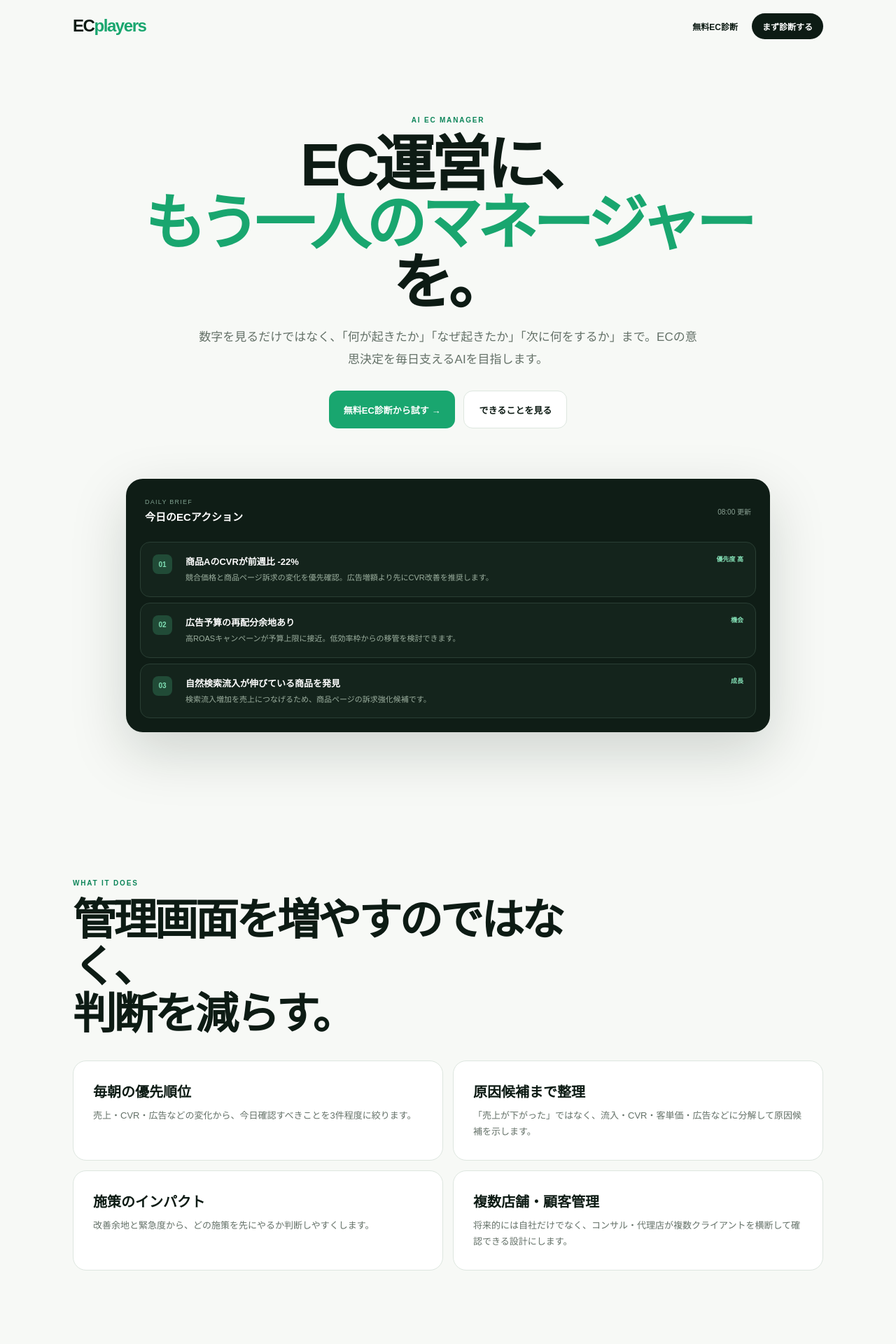
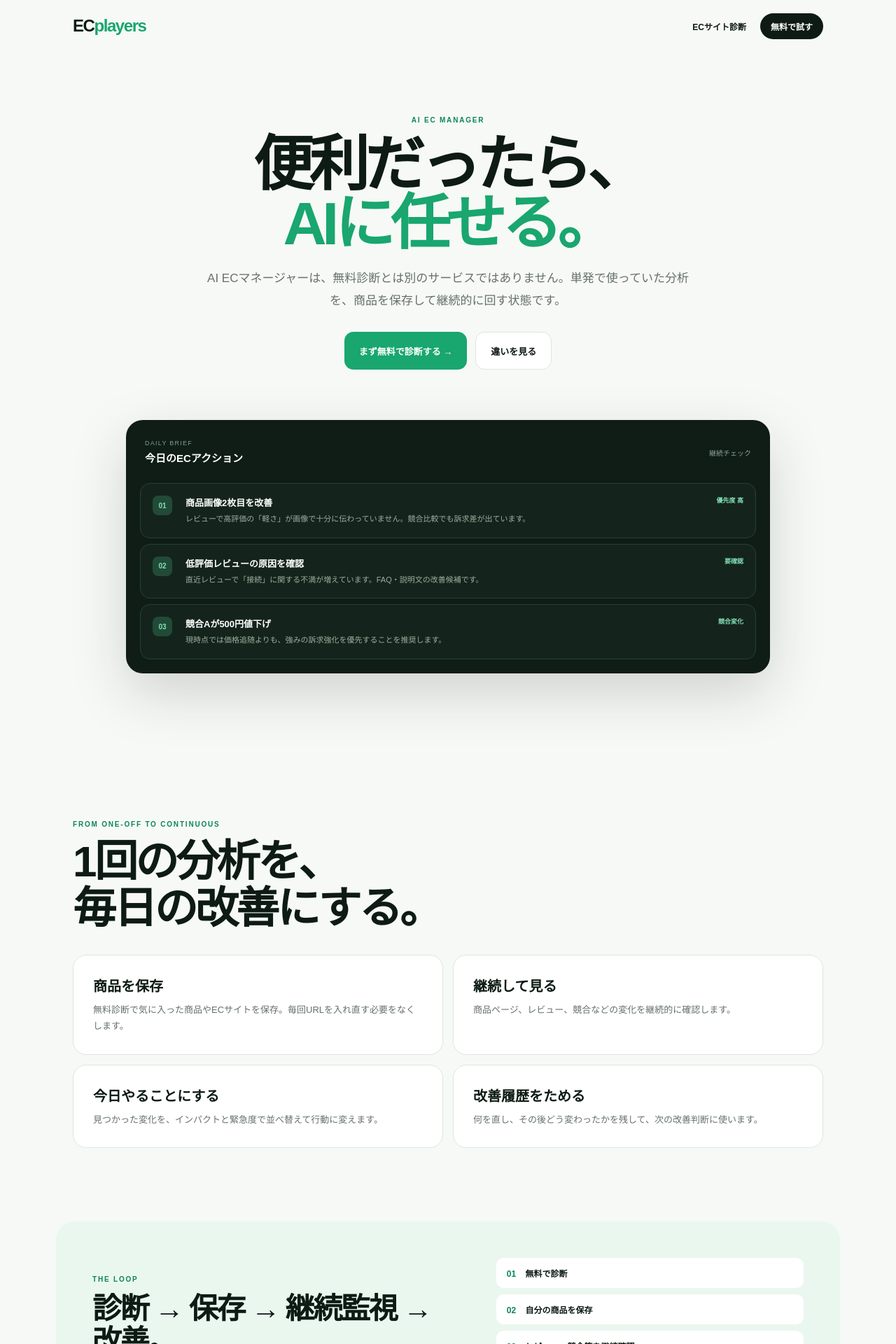
Before and after one commit to hrt14/ecplayers, a Next.js app: page /ai-manager in a window 1280 px wide. Shown: the top 1920 px of the page at 70% size. Built offline with nearby package versions, Linux system fonts and the light colour scheme.

Commit message:
Align AI manager page with continuous free-tool experience

```diff
--- a/app/ai-manager/page.tsx
+++ b/app/ai-manager/page.tsx
@@ -1,43 +1,43 @@
 import styles from './ai-manager.module.css'
 
 const items = [
-  ['毎朝の優先順位', '売上・CVR・広告などの変化から、今日確認すべきことを3件程度に絞ります。'],
-  ['原因候補まで整理', '「売上が下がった」ではなく、流入・CVR・客単価・広告などに分解して原因候補を示します。'],
-  ['施策のインパクト', '改善余地と緊急度から、どの施策を先にやるか判断しやすくします。'],
-  ['複数店舗・顧客管理', '将来的には自社だけでなく、コンサル・代理店が複数クライアントを横断して確認できる設計にします。'],
+  ['商品を保存', '無料診断で気に入った商品やECサイトを保存。毎回URLを入れ直す必要をなくします。'],
+  ['継続して見る', '商品ページ、レビュー、競合などの変化を継続的に確認します。'],
+  ['今日やることにする', '見つかった変化を、インパクトと緊急度で並べ替えて行動に変えます。'],
+  ['改善履歴をためる', '何を直し、その後どう変わったかを残して、次の改善判断に使います。'],
 ]
 
 export default function AIManagerPage() {
   return (
     <main className={styles.page}>
-      <header className={styles.header}><a href="/" className={styles.brand}>EC<span>players</span></a><nav><a href="/diagnosis">無料EC診断</a><a className={styles.cta} href="/diagnosis">まず診断する</a></nav></header>
+      <header className={styles.header}><a href="/" className={styles.brand}>EC<span>players</span></a><nav><a href="/diagnosis">ECサイト診断</a><a className={styles.cta} href="/diagnosis">無料で試す</a></nav></header>
 
       <section className={styles.hero}>
         <div className={styles.kicker}>AI EC MANAGER</div>
-        <h1>EC運営に、<br /><em>もう一人のマネージャー</em>を。</h1>
-        <p>数字を見るだけではなく、「何が起きたか」「なぜ起きたか」「次に何をするか」まで。ECの意思決定を毎日支えるAIを目指します。</p>
-        <div className={styles.actions}><a className={styles.primary} href="/diagnosis">無料EC診断から試す →</a><a className={styles.secondary} href="#roadmap">できることを見る</a></div>
+        <h1>便利だったら、<br /><em>AIに任せる。</em></h1>
+        <p>AI ECマネージャーは、無料診断とは別のサービスではありません。単発で使っていた分析を、商品を保存して継続的に回す状態です。</p>
+        <div className={styles.actions}><a className={styles.primary} href="/diagnosis">まず無料で診断する →</a><a className={styles.secondary} href="#roadmap">違いを見る</a></div>
       </section>
 
       <section className={styles.demo}>
-        <div className={styles.demoHead}><div><small>DAILY BRIEF</small><strong>今日のECアクション</strong></div><span>08:00 更新</span></div>
-        <div className={styles.alert}><b>01</b><div><strong>商品AのCVRが前週比 -22%</strong><p>競合価格と商品ページ訴求の変化を優先確認。広告増額より先にCVR改善を推奨します。</p></div><em>優先度 高</em></div>
-        <div className={styles.alert}><b>02</b><div><strong>広告予算の再配分余地あり</strong><p>高ROASキャンペーンが予算上限に接近。低効率枠からの移管を検討できます。</p></div><em>機会</em></div>
-        <div className={styles.alert}><b>03</b><div><strong>自然検索流入が伸びている商品を発見</strong><p>検索流入増加を売上につなげるため、商品ページの訴求強化候補です。</p></div><em>成長</em></div>
+        <div className={styles.demoHead}><div><small>DAILY BRIEF</small><strong>今日のECアクション</strong></div><span>継続チェック</span></div>
+        <div className={styles.alert}><b>01</b><div><strong>商品画像2枚目を改善</strong><p>レビューで高評価の「軽さ」が画像で十分に伝わっていません。競合比較でも訴求差が出ています。</p></div><em>優先度 高</em></div>
+        <div className={styles.alert}><b>02</b><div><strong>低評価レビューの原因を確認</strong><p>直近レビューで「接続」に関する不満が増えています。FAQ・説明文の改善候補です。</p></div><em>要確認</em></div>
+        <div className={styles.alert}><b>03</b><div><strong>競合Aが500円値下げ</strong><p>現時点では価格追随よりも、強みの訴求強化を優先することを推奨します。</p></div><em>競合変化</em></div>
       </section>
 
       <section className={styles.section} id="roadmap">
-        <div className={styles.sectionHead}><span>WHAT IT DOES</span><h2>管理画面を増やすのではなく、<br />判断を減らす。</h2></div>
+        <div className={styles.sectionHead}><span>FROM ONE-OFF TO CONTINUOUS</span><h2>1回の分析を、<br />毎日の改善にする。</h2></div>
         <div className={styles.grid}>{items.map(([title, text]) => <article key={title}><h3>{title}</h3><p>{text}</p></article>)}</div>
       </section>
 
       <section className={styles.loop}>
-        <div><span>THE LOOP</span><h2>見る → 考える → 動く → 学ぶ。</h2><p>ECplayersは、最終的にこの改善ループをAIと人間で回し続ける仕組みを目指します。</p></div>
-        <ol><li><b>01</b> データを取得</li><li><b>02</b> 課題・機会を発見</li><li><b>03</b> 次のアクションを決定</li><li><b>04</b> AIまたは人が実行</li><li><b>05</b> 結果を再評価</li></ol>
+        <div><span>THE LOOP</span><h2>診断 → 保存 → 継続監視 → 改善。</h2><p>無料では「今」を見る。AI ECマネージャーでは、その後も見続けて変化を行動に変えます。</p></div>
+        <ol><li><b>01</b> 無料で診断</li><li><b>02</b> 自分の商品を保存</li><li><b>03</b> レビュー・競合等を継続確認</li><li><b>04</b> 今日やることを提示</li><li><b>05</b> 改善履歴を蓄積</li></ol>
       </section>
 
       <section className={styles.now}>
-        <span>NOW BUILDING</span><h2>いまは、無料診断から。</h2><p>現在のMVPでは公開ページを分析して、改善ポイントと優先課題を返します。今後、GA4・広告・モール等の接続を段階的に追加します。</p><a href="/diagnosis">無料EC診断を使う →</a>
+        <span>NOW BUILDING</span><h2>まずは、単発診断から。</h2><p>現在はECサイトの公開ページ診断を提供中です。次にAmazon商品診断、レビュー分析、競合比較を追加し、そのまま商品保存・継続管理へつなげます。</p><a href="/diagnosis">ECサイト診断を使う →</a>
       </section>
 
       <footer className={styles.footer}><a href="/" className={styles.brand}>EC<span>players</span></a><span>売上を伸ばす、次の一手がわかる。</span><a href="/">トップへ戻る</a></footer>
```
